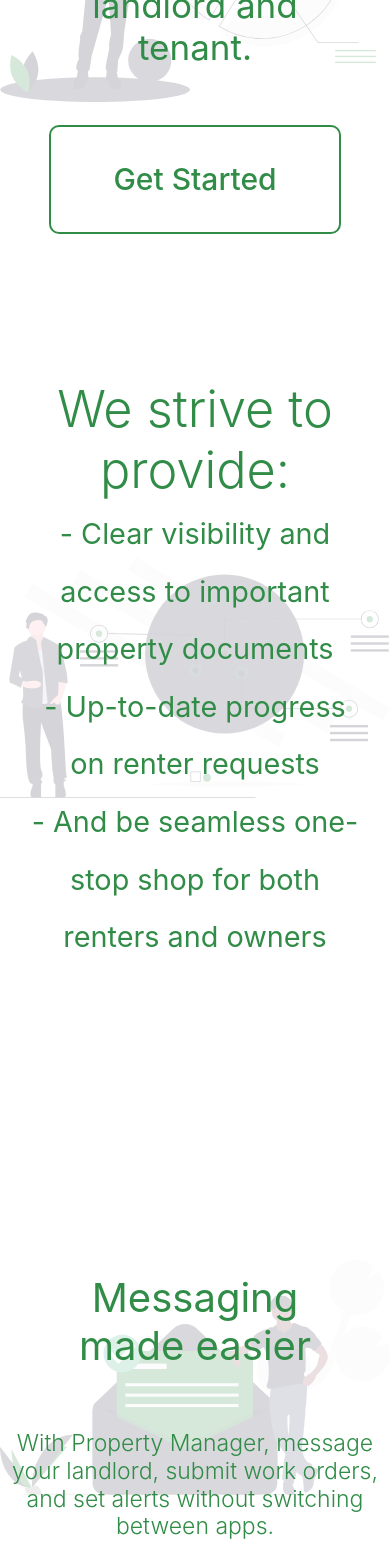
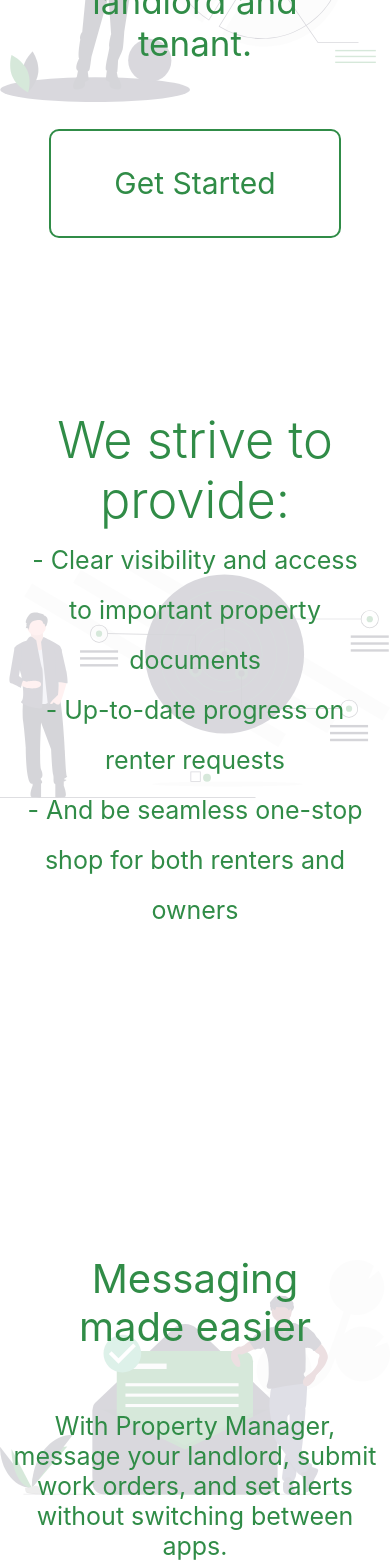
Before and after one commit to BloomTech-Labs/pt7-property-manager-fe, a React (Create React App) app: page / in a window 390 px wide. Shown: the part 1320-2888 px from the top of the page. Built offline with nearby package versions, Linux system fonts and the light colour scheme.

Commit message:
responsive styling changes to homepage, footer, and login

```diff
--- a/src/components/home/homepage.scss
+++ b/src/components/home/homepage.scss
@@ -163,7 +163,7 @@
         padding-right: 1.5em;
 
         .header {
-            font-size: 4em;
+            font-size: 3.5em;
             font-weight: 400;
         }
     }
@@ -221,8 +221,8 @@
 
     .newsletter {
         padding: 2em;
-        display: flex;
-        flex-direction: column;
+        // display: flex;
+        // flex-direction: column;
         width: 40%;
         align-items: center;
         margin: 0 auto;
@@ -230,6 +230,7 @@
         h2 {
             color: white;
             margin-bottom: 0;
+            margin-top: 30px;
         }
 
         .newsletterEmail {
@@ -250,19 +251,22 @@
             background: none;
             color: white;
             margin-top: 0.5em;
+            margin-left: 0.5em;
         }
     }
 
     .links {
         list-style: none;
         display: flex;
-        justify-content: space-evenly;
+        // justify-content: space-evenly;
         padding: 4em;
         margin-bottom: 0;
 
         .link {
             color: white;
-            font-size: 2.5em;
+            font-size: 20px;
+            margin-right: 1em;
+
 
             a {
                 color: white;
@@ -298,6 +302,33 @@
         background-position: center;
     }
 
+    .propertyManager {
+        .heading {
+            .getStarted {
+                border: 2px solid $green;
+                color: $green;
+                background: none;
+                width: 75%;
+                font-weight: 400;
+                font-size: 3em;
+                padding: 1em 0em;
+                border-radius: 10px;
+                transition: 0.25s;
+                outline: none;
+                margin-top: 0.25em;
+
+                &:hover {
+                    background: $green;
+                    color: white;
+                }
+
+                &:active {
+                    transform: translateY(5px);
+                }
+            }
+        }
+    }
+
     .ourGoals {
         .goalUl {
             width: 100%;
@@ -305,7 +336,7 @@
             text-align: center;
 
             li {
-                font-size: 1.6em;
+                font-size: 25px;
 
                 &::before {
                     content: '- ';
@@ -321,10 +352,21 @@
             h3,
             .header {
                 margin: 0;
+                font-size: 4em;
             }
 
             h3 {
-                font-size: 2.3em;
+                font-size: 25px;
+                font-weight: 400;
+            }
+        }
+    }
+
+    .signUp {
+        .heading {
+            .header {
+                font-size: 4em;
+                font-weight: 400;
             }
         }
     }
@@ -351,6 +393,14 @@
 
 @media (max-width: 550px) {
     .footer {
+        .newsletter {
+            display: flex;
+            flex-direction: column;
+            justify-content: center;
+            .submitBtn {
+                width: 10em;
+            }
+        }
         .links {
             flex-direction: column;
 
--- a/src/components/login/LogIn.scss
+++ b/src/components/login/LogIn.scss
@@ -2,10 +2,10 @@
 
 .contactFormHolder {
 
-    .contactForm {
+    #logInForm {
         display: flex;
         flex-direction: column;
-        width: 40%;
+        width: 60%;
         margin: 0 auto;
         text-align: left;
         justify-content: space-evenly;
@@ -67,12 +67,10 @@
     }
 }
 
-
-@media (max-width: 700px) {
+@media (max-width: 950px) {
     .contactFormHolder {
-        .contactForm {
+        #logInForm {
             width: 80%;
         }
     }
-
 }
--- a/src/components/login/index.js
+++ b/src/components/login/index.js
@@ -71,7 +71,7 @@
     <>
       <div className='contactFormHolder main-content'>
         <h1>Log in</h1>
-        <form id='signUpForm' className='contactForm'autoComplete="new-password" onSubmit={handleSubmit}>
+        <form id='logInForm' className='contactForm'autoComplete="new-password" onSubmit={handleSubmit}>
 
            <label htmlFor='email'>Email</label>
             <input
```
